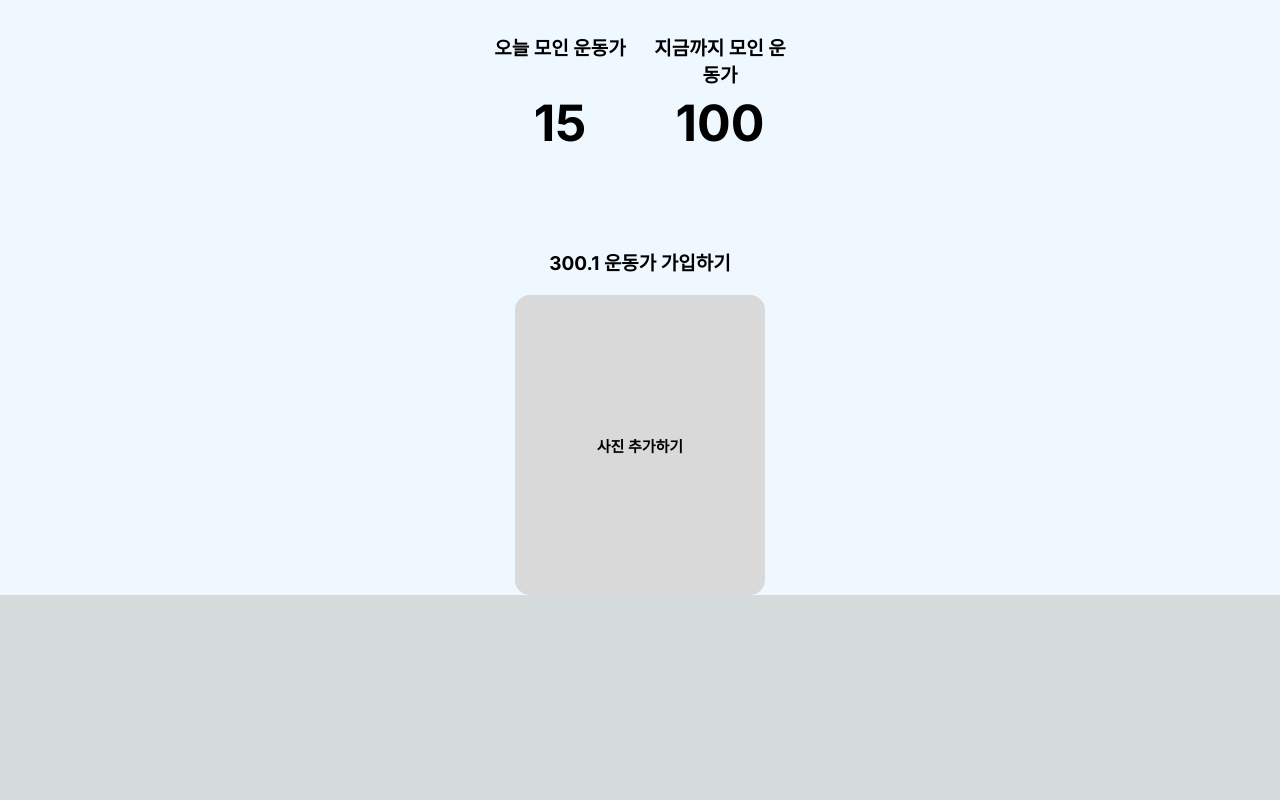
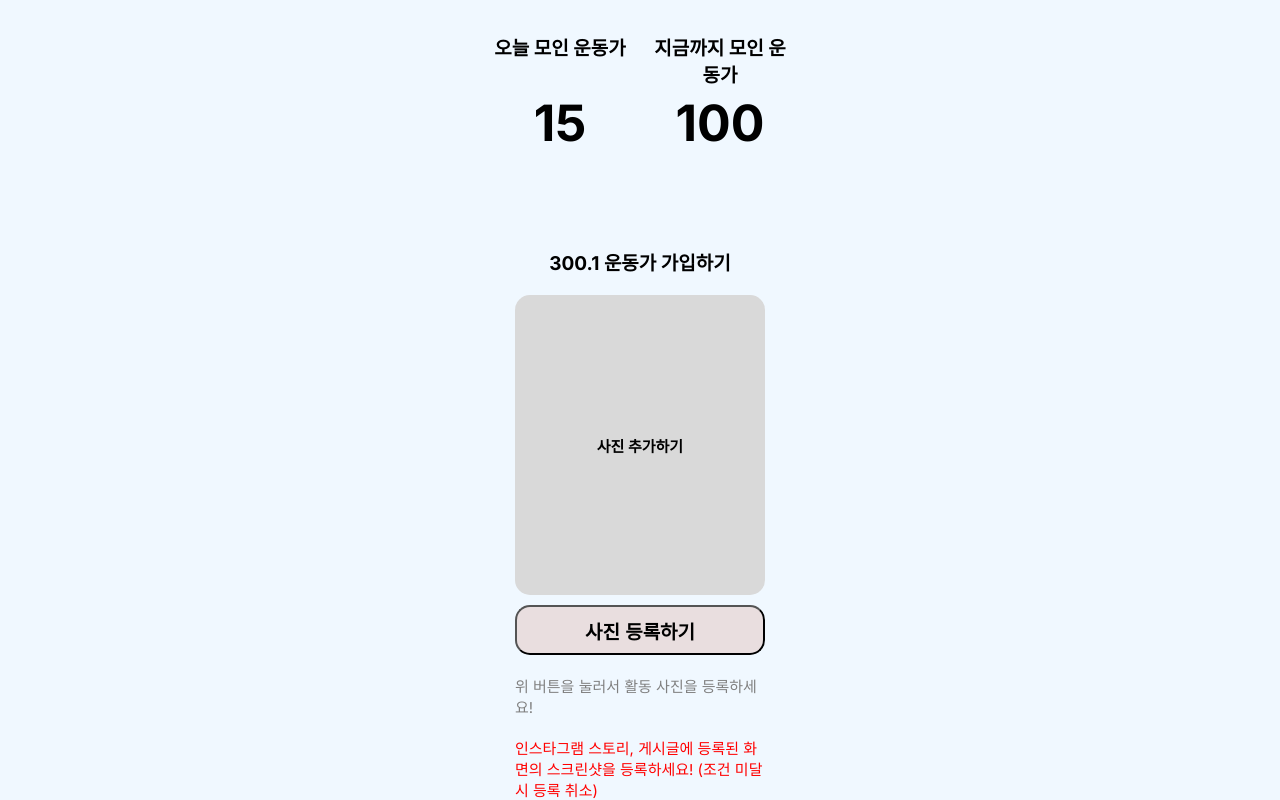
Before and after one commit to ParkGiraffe/movement_300_1, a Next.js app: page / in a window 1280 px wide. Shown: the part 460-1260 px from the top of the page. Before the commit the page ends 1055 px from the top, so only its background shows below. Built offline with nearby package versions, Linux system fonts and the light colour scheme.

Commit message:
Feat: MiddleSection 제작

```diff
--- a/src/app/page.js
+++ b/src/app/page.js
@@ -48,6 +48,18 @@ export default function Home() {
         <AddPhotoBox>
           <TitleText className="in_text">사진 추가하기</TitleText>
         </AddPhotoBox>
+        <AddPhotoButton>
+          <TitleText>사진 등록하기</TitleText>
+        </AddPhotoButton>
+        <NoticeTextContainer>
+          <Divider className="thin_divider" />
+          <NoticeText>위 버튼을 눌러서 활동 사진을 등록하세요!</NoticeText>
+          <Divider className="thin_divider" />
+          <NoticeText className="red_text">
+            인스타그램 스토리, 게시글에 등록된 화면의 스크린샷을 등록하세요!
+            (조건 미달시 등록 취소)
+          </NoticeText>
+        </NoticeTextContainer>
       </MiddleSection>
 
       {/* <TileBox>
@@ -171,6 +183,35 @@ const AddPhotoBox = styled.div`
   }
 `;
 
+const AddPhotoButton = styled.button`
+  display: flex;
+  flex-direction: column;
+  align-items: center;
+  justify-content: center;
+  height: 50px;
+  width: 250px;
+  color: black;
+  background-color: #e9dedf;
+  border-radius: 15px;
+  margin-top: 10px;
+`;
+
+const NoticeText = styled.text`
+  font-size: 15px;
+  color: grey;
+`;
+
+const NoticeTextContainer = styled.div`
+  display: flex;
+  flex-direction: column;
+  align-items: center;
+  width: 250px;
+
+  .red_text {
+    color: #ff0000;
+  }
+`;
+
 const Divider = styled.div`
   height: 40px;
 `;
```
